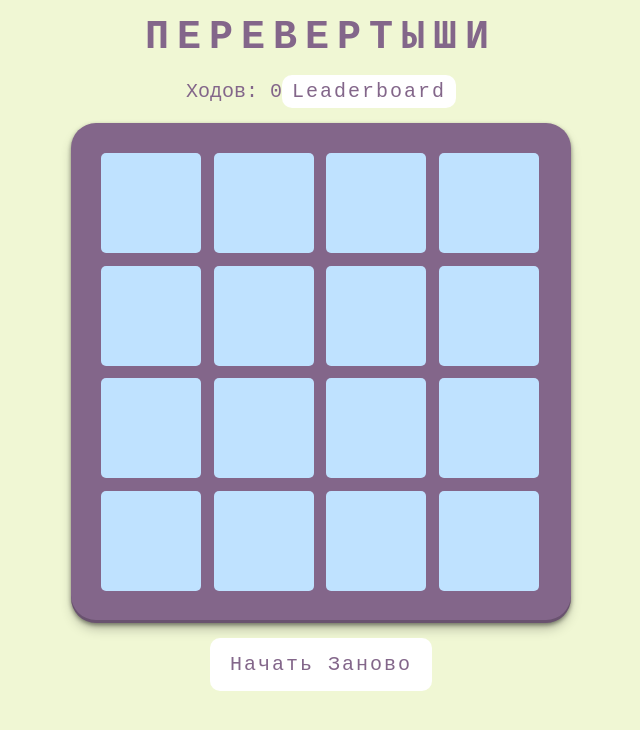
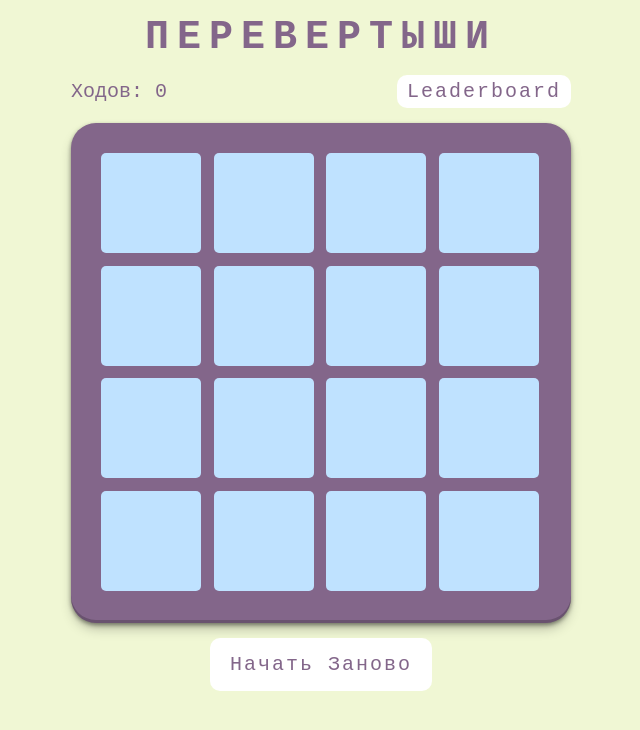
Before and after one commit to VaultDweller13/junior-hackathon, a React (Vite) app: page / in a window 1280 px wide. Shown: the top 730 px of the page, without its empty margins (319-959 px from the left). Built offline with nearby package versions, Linux system fonts and the light colour scheme; no server answers.

Commit message:
fix: fix button placement

```diff
--- a/src/components/MainLayout.module.css
+++ b/src/components/MainLayout.module.css
@@ -79,13 +79,13 @@
   display: flex;
   justify-content: space-between;
   align-items: center;
+  width: 100%;
 }
 
 .button-leaderboard {
   padding: 5px 10px;
   border: none;
   border-radius: 10px;
-  font-size: 20px;
   letter-spacing: 0.1em;
   cursor: pointer;
   background: #fff;
```
